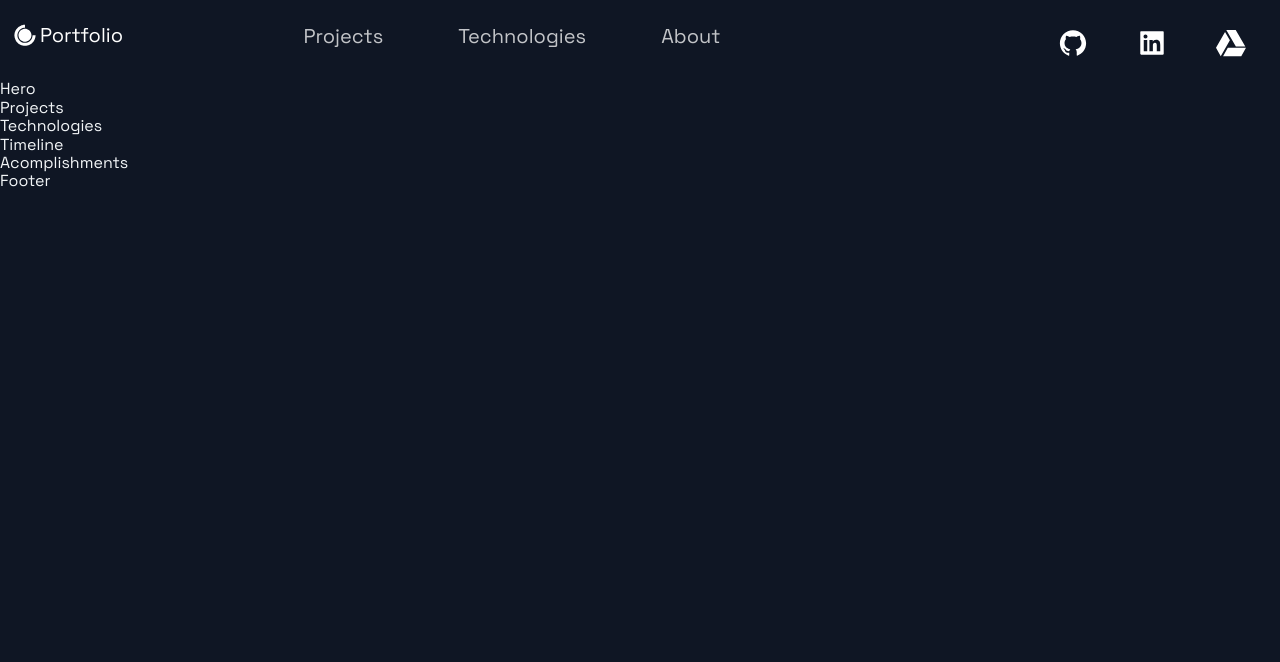
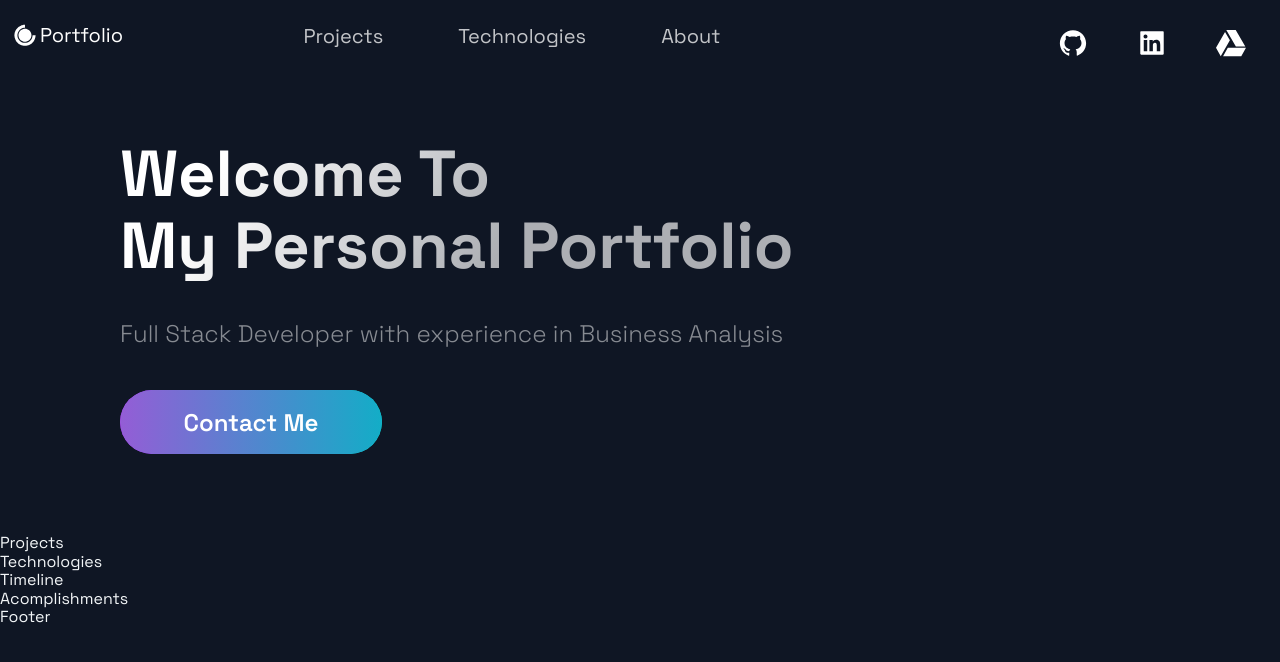
Before and after one commit to JesseJ713/personal-portfolio, a Next.js app: page / in a window 1280 px wide. Shown: the top 662 px of the page. Built offline with nearby package versions, Linux system fonts and the light colour scheme.

Commit message:
Added personalized hero section with button that needs a call to action

```diff
--- a/src/components/Hero/Hero.js
+++ b/src/components/Hero/Hero.js
@@ -1,13 +1,26 @@
 import React from 'react';
 
-import { Section, SectionText, SectionTitle } from '../../styles/GlobalComponents';
+import {
+  Section,
+  SectionText,
+  SectionTitle,
+} from '../../styles/GlobalComponents';
 import Button from '../../styles/GlobalComponents/Button';
 import { LeftSection } from './HeroStyles';
 
-const Hero = (props) => (
-  <div>
-    Hero
-  </div>
+const Hero = () => (
+  <Section row nopadding>
+    <LeftSection>
+      <SectionTitle main center>
+        Welcome To <br />
+        My Personal Portfolio
+      </SectionTitle>
+      <SectionText>
+        Full Stack Developer with experience in Business Analysis
+      </SectionText>
+      <Button>Contact Me</Button>
+    </LeftSection>
+  </Section>
 );
 
 export default Hero;
```
